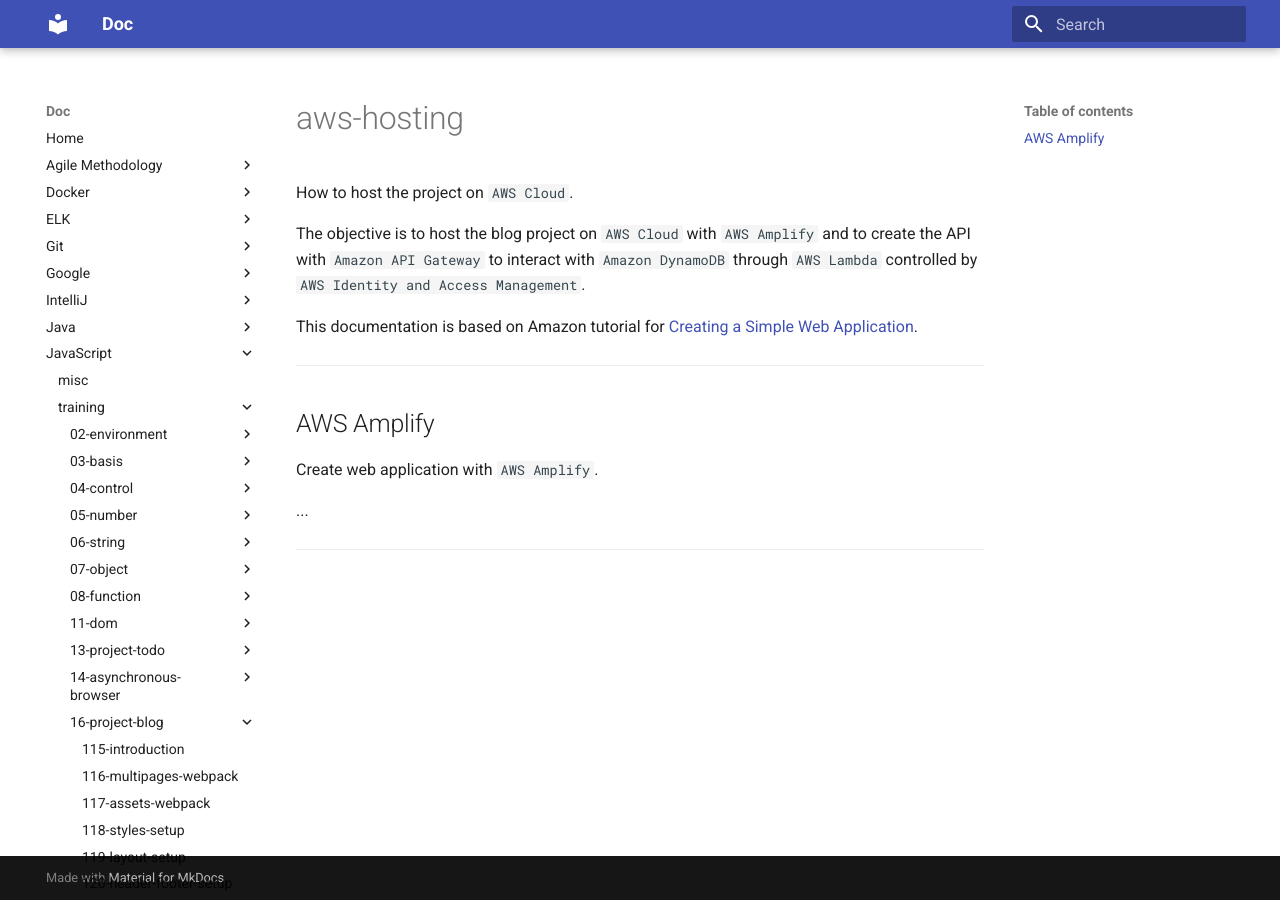
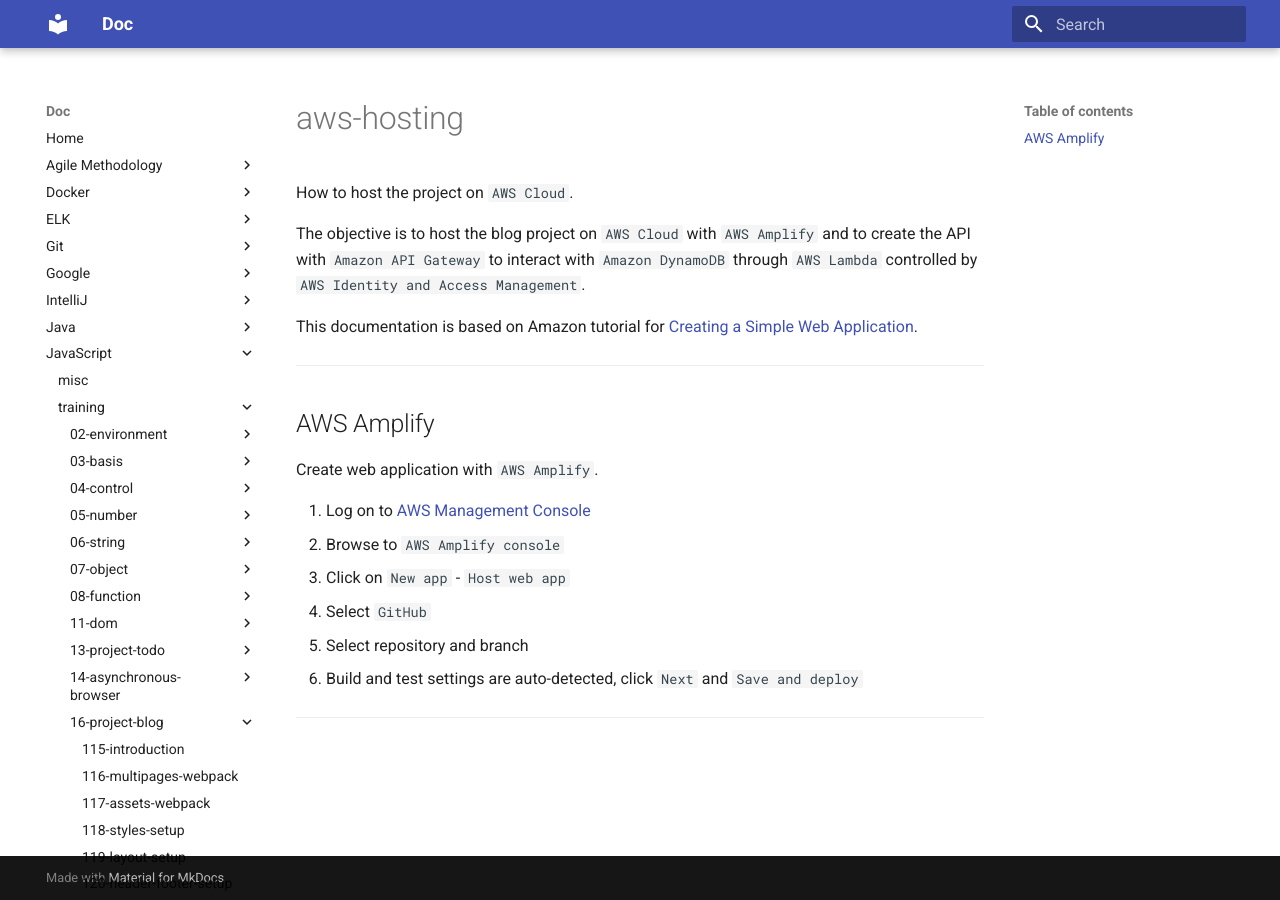
Before and after one commit to oldu73/doc, an MkDocs documentation site: the page built from docs/javascript/training/16-project-blog/aws-hosting.md, in a window 1280 px wide. Built offline with MkDocs 1.6.1 and Material for MkDocs 9.7.7, drawn with Linux system fonts in a browser that asks for light colours.

Commit message:
js training blog project aws host amplify

```diff
--- a/docs/javascript/training/16-project-blog/aws-hosting.md
+++ b/docs/javascript/training/16-project-blog/aws-hosting.md
@@ -12,6 +12,11 @@
 
 Create web application with `AWS Amplify`.
 
-...
+1. Log on to [AWS Management Console](https://aws.amazon.com/fr/console/)
+2. Browse to `AWS Amplify console`
+3. Click on `New app` - `Host web app`
+4. Select `GitHub`
+5. Select repository and branch
+6. Build and test settings are auto-detected, click `Next` and `Save and deploy`
 
 ---
```
